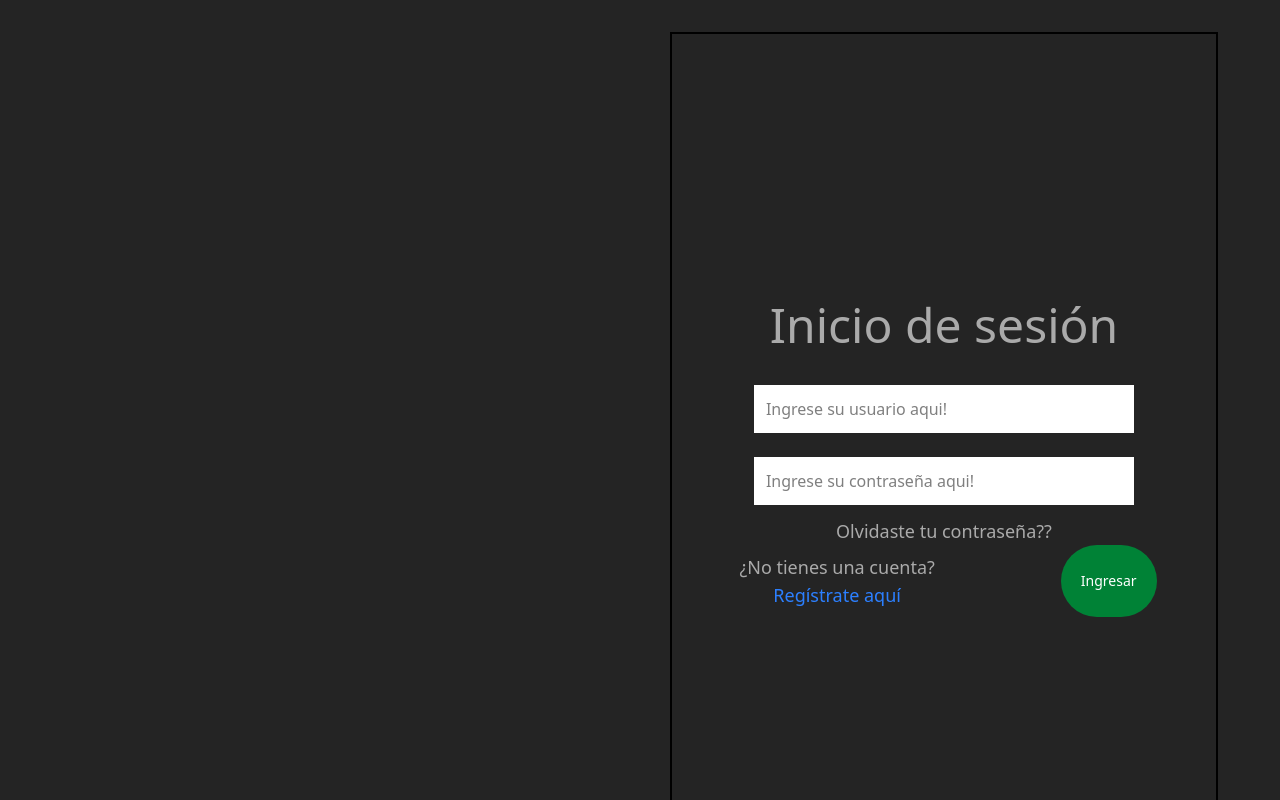
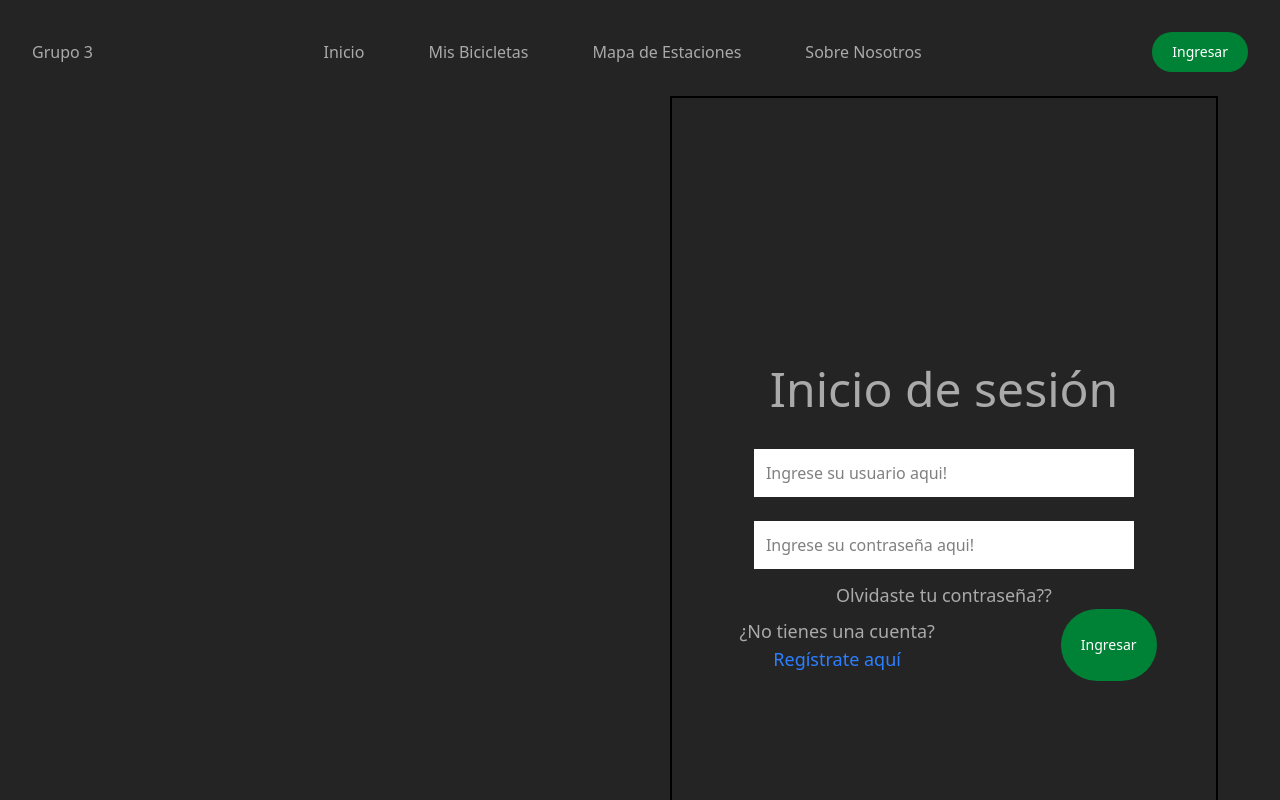
Before and after one commit to MotelPaso/Bicicletero, a React (Vite) app in the folder frontend/: page /login in a window 1280 px wide. Shown: the top 800 px of the page. Built offline with nearby package versions, Linux system fonts and the light colour scheme.

Commit message:
register page

```diff
--- a/frontend/src/App.jsx
+++ b/frontend/src/App.jsx
@@ -5,15 +5,15 @@ import Estaciones from "./pages/Estaciones";
 import About from "./pages/About";
 import Login from "./pages/Login";
 import NavBar from "./components/NavBar";
+import Registro from "./pages/Registro";
 import { Routes, Route, useLocation } from "react-router-dom";
 
 function App() {
 	const location = useLocation();
-	const esLogin = location.pathname === "/login";
 
 	return (
 		<>
-			{!esLogin && <NavBar />}
+			<NavBar />
 			<main className="main-content">
 				<Routes>
 					<Route path="/inicio" element={<Inicio />} />
@@ -21,6 +21,7 @@ function App() {
 					<Route path="/estaciones" element={<Estaciones />} />
 					<Route path="/acerca" element={<About />} />
 					<Route path="/login" element={<Login />} />
+					<Route path="/registro" element={<Registro />} />
 				</Routes>
 			</main>
 		</>
--- a/frontend/src/components/TextBox.jsx
+++ b/frontend/src/components/TextBox.jsx
@@ -1,7 +1,7 @@
 function TextBox({ name, id, type, placeholder }) {
 	return (
 		<input
-			className="p-3 m-3 text-black bg-white "
+			className="p-3 m-3 w-[70%] text-black bg-white "
 			name={name}
 			type={type}
 			id={id}
--- /dev/null
+++ b/frontend/src/pages/Registro.jsx
@@ -0,0 +1,9 @@
+function Registro() {
+	return (
+		<div>
+			<h1>Registro</h1>
+		</div>
+	);
+}
+
+export default Registro;
```
